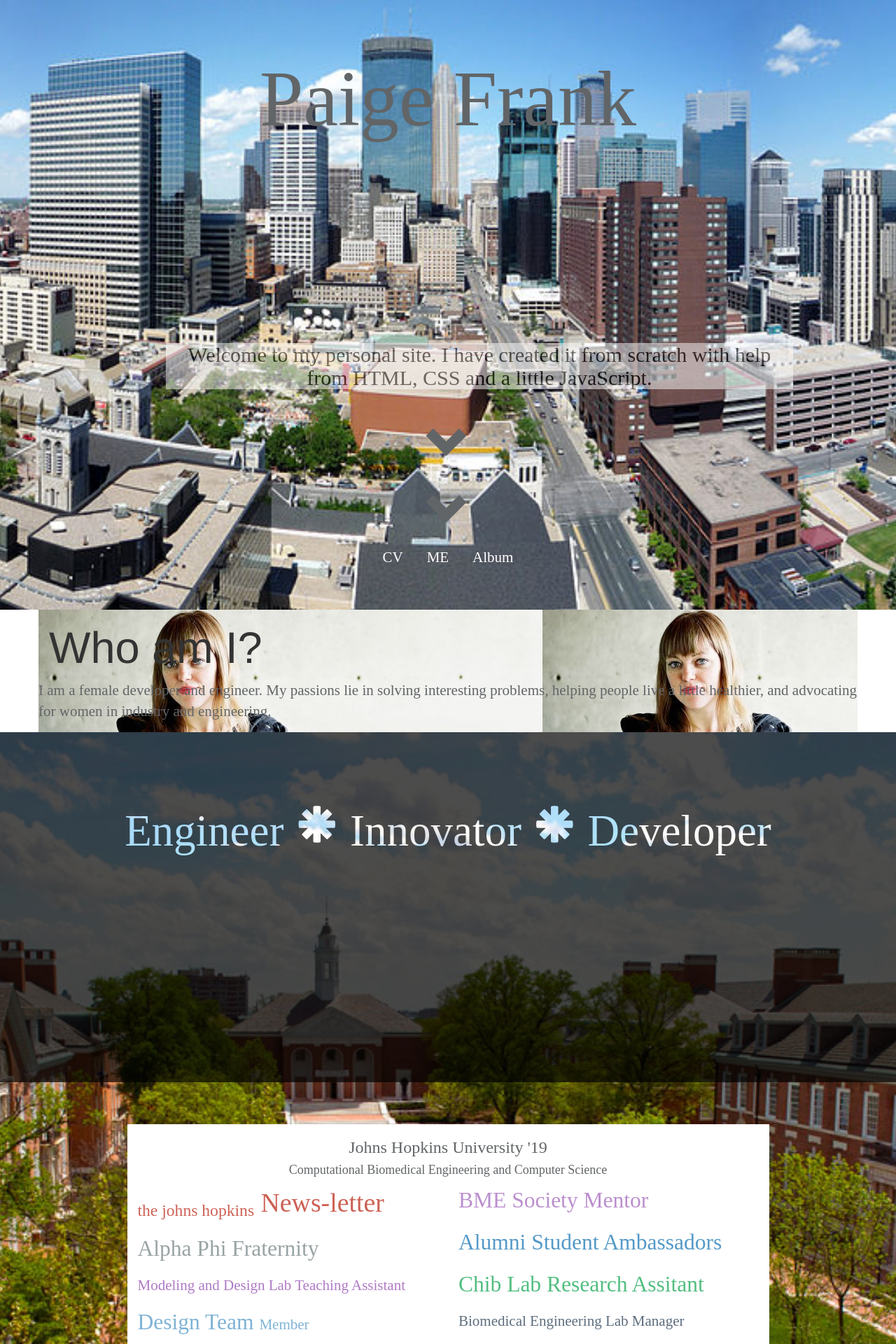
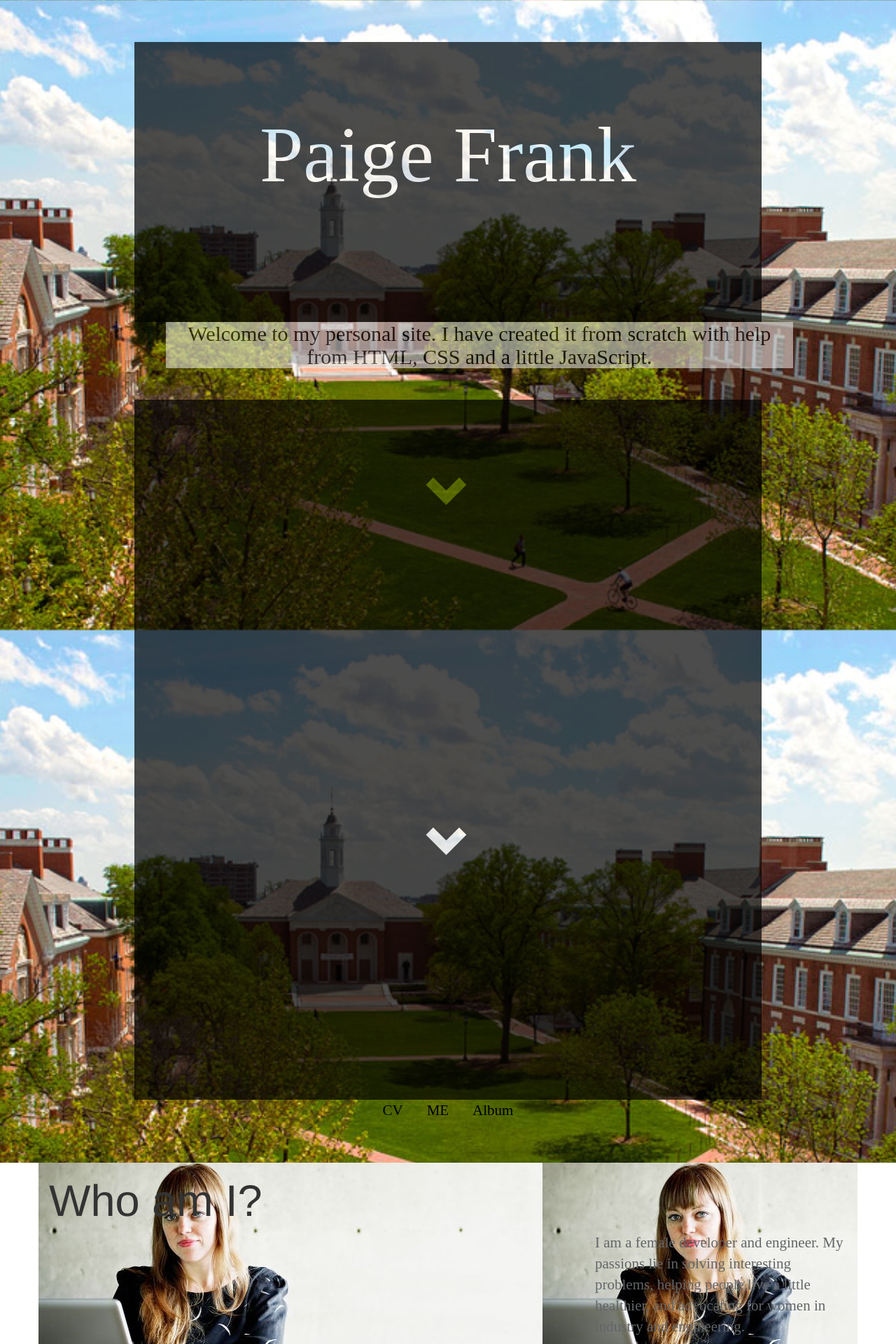
Before and after one commit to pfrank7/pfrank7.github.io, a Jekyll site: the page built from index.html, in a window 1280 px wide. Shown: the top 1920 px of the page at 70% size. Built offline with Jekyll 4.4.1, drawn with Linux system fonts in a browser that asks for light colours; nearby versions of some CDN libraries.

Commit message:
Update index.html

```diff
--- a/index.html
+++ b/index.html
@@ -97,7 +97,7 @@
 }
 </style>
 <div>
-	<section id = "minne" class = "jumbotron">
+	<section id = "Hopkins" class = "jumbotron">
 		<div class = "container" style = "margin:0px;padding:0px; width:100%;">
 			<div class = "row" style = "margin:0px;padding:0px;width:100%;">
 				<div id = "helloW" > <!-- class = "text-center" -->
@@ -121,8 +121,12 @@
 				<h1> Who am I? </h1>
 			</div>
 			<div class = "row">
-				<p> I am a female developer and engineer. My passions lie in solving interesting problems, helping people live a little healthier,
+				<div class = "col-sm-8">
+				</div>
+				<div class = "col-sm-4">
+					<p> I am a female developer and engineer. My passions lie in solving interesting problems, helping people live a little healthier,
 				and advocating for women in industry and engineering. </p>
+				</div>
 			</div>
 		</div>
 	</section>
```
